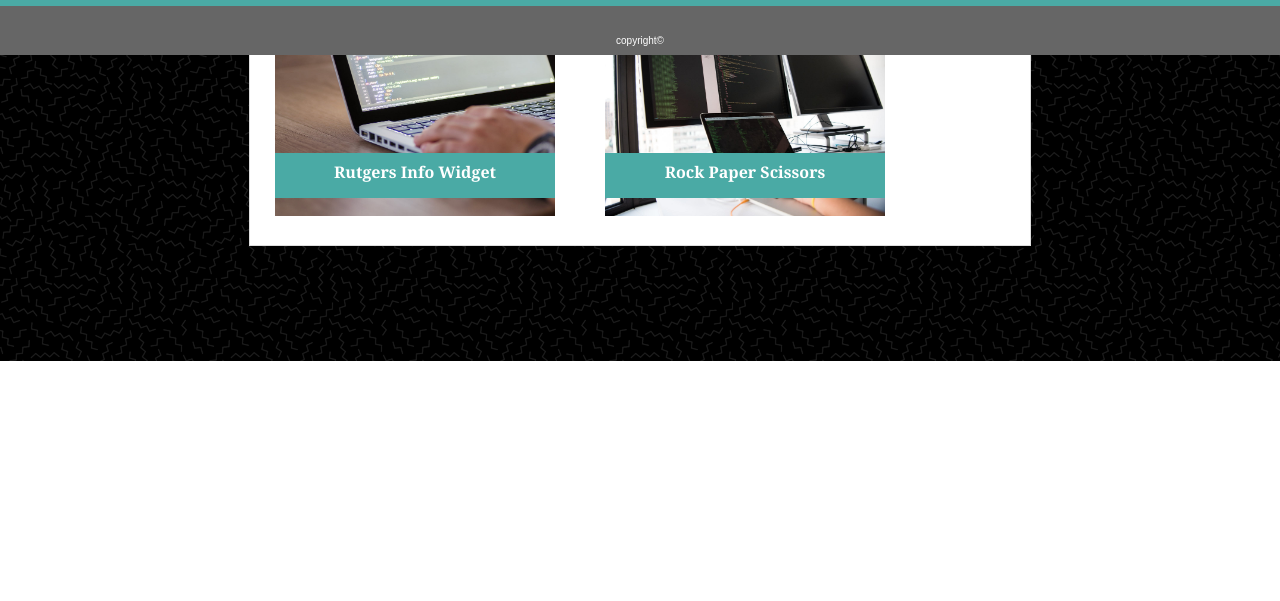
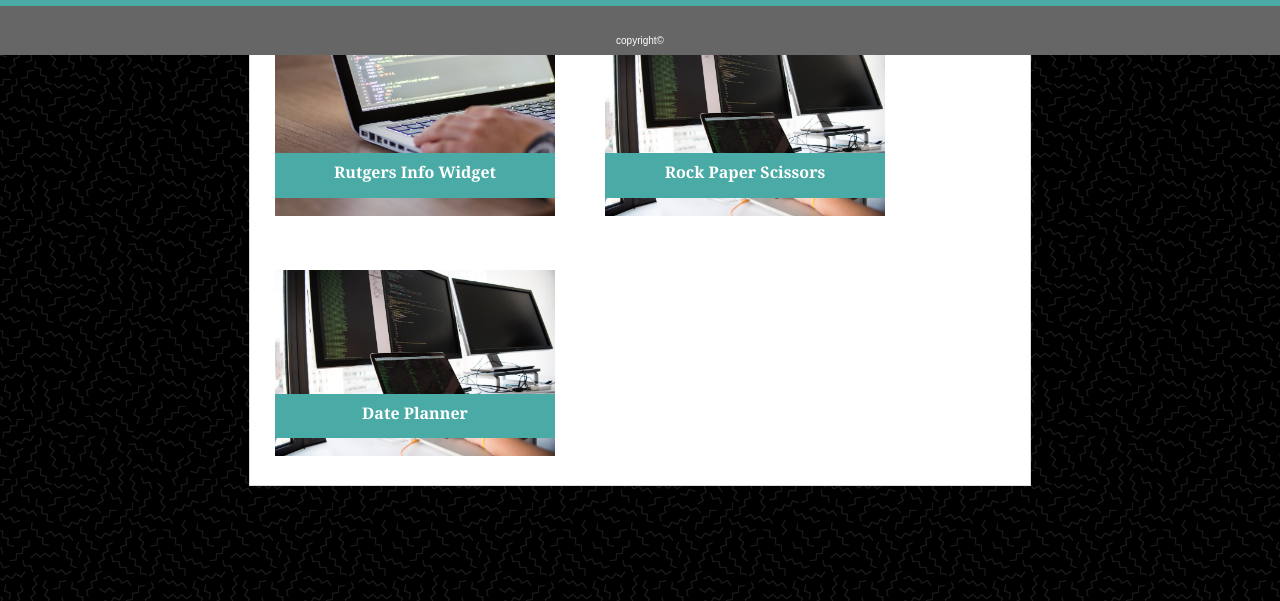
Before and after one commit to Fgailey/Responsive-Portfolio, a plain HTML site: page portfolio.html in a window 1280 px wide. Shown: the part 745-1346 px from the top of the page. Before the commit the page ends 1106 px from the top, so only its background shows below. Drawn offline with Linux system fonts and the light colour scheme.

Commit message:
added project link

```diff
--- a/portfolio.html
+++ b/portfolio.html
@@ -64,6 +64,10 @@
                         <img src="assets/images/stock5.jpeg" alt="stock programming photo">
                         <h4>Rock Paper Scissors</h4>
                     </div>
+                    <div class="port-photos" >
+                        <img src="assets/images/stock5.jpeg" alt="stock programming photo">
+                        <a href="https://fgailey.github.io/Group10/"></a> <h4>Date Planner</h4></a>
+                    </div>
                 </section>
         </section>
     </div>
```
